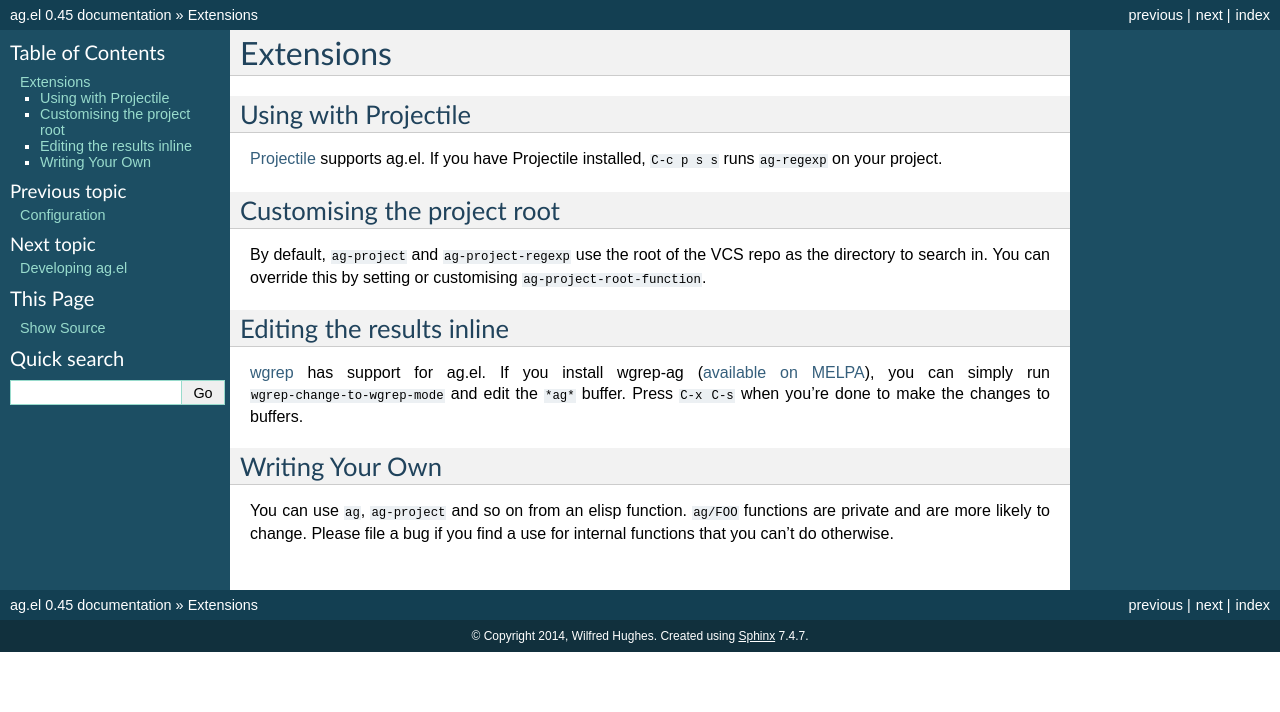
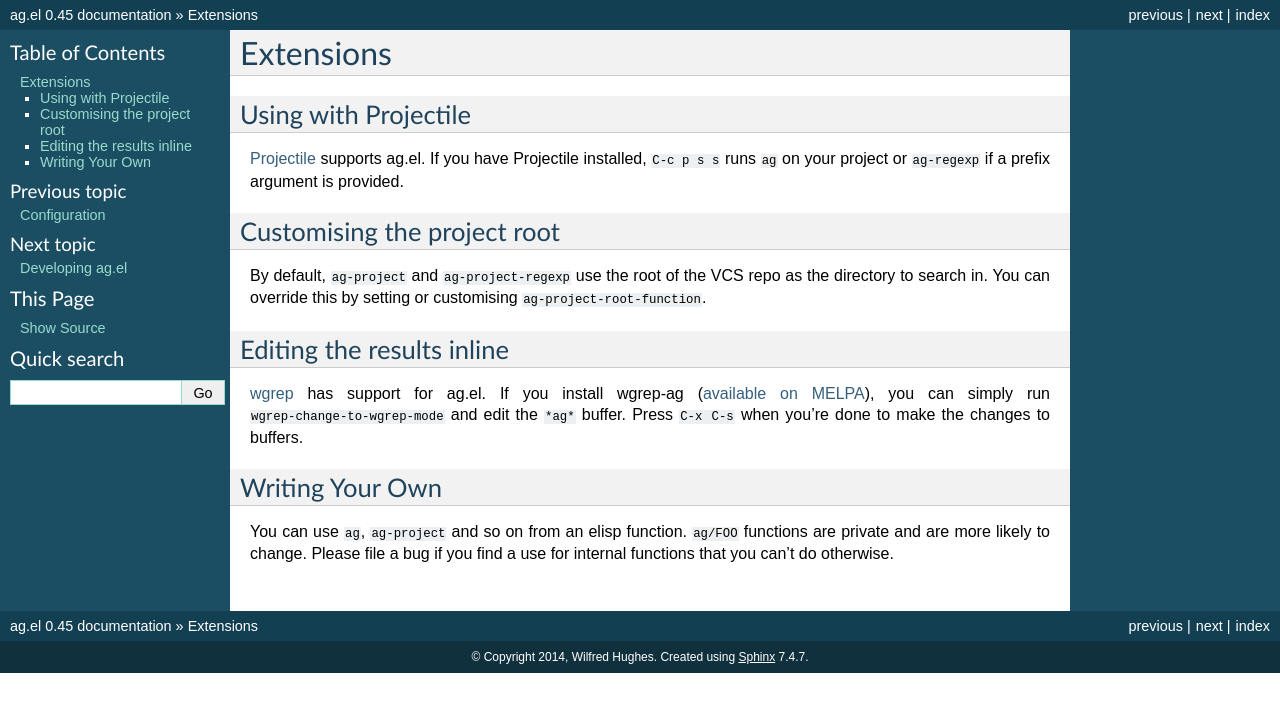
Before and after one commit to Wilfred/ag.el, a Sphinx documentation site: the page built from docs/extensions.rst, in a window 1280 px wide. Shown: the top 712 px of the page. Built offline with Sphinx 7.4.7, drawn with Linux system fonts in a browser that asks for light colours.

```diff
--- a/docs/extensions.rst
+++ b/docs/extensions.rst
@@ -5,7 +5,8 @@ Using with Projectile
 ---------------------
 
 `Projectile <https://github.com/bbatsov/projectile>`_ supports ag.el. If
-you have Projectile installed, ``C-c p s s`` runs ``ag-regexp`` on your project.
+you have Projectile installed, ``C-c p s s`` runs ``ag`` on your project or
+``ag-regexp`` if a prefix argument is provided.
 
 Customising the project root
 ----------------------------
```
